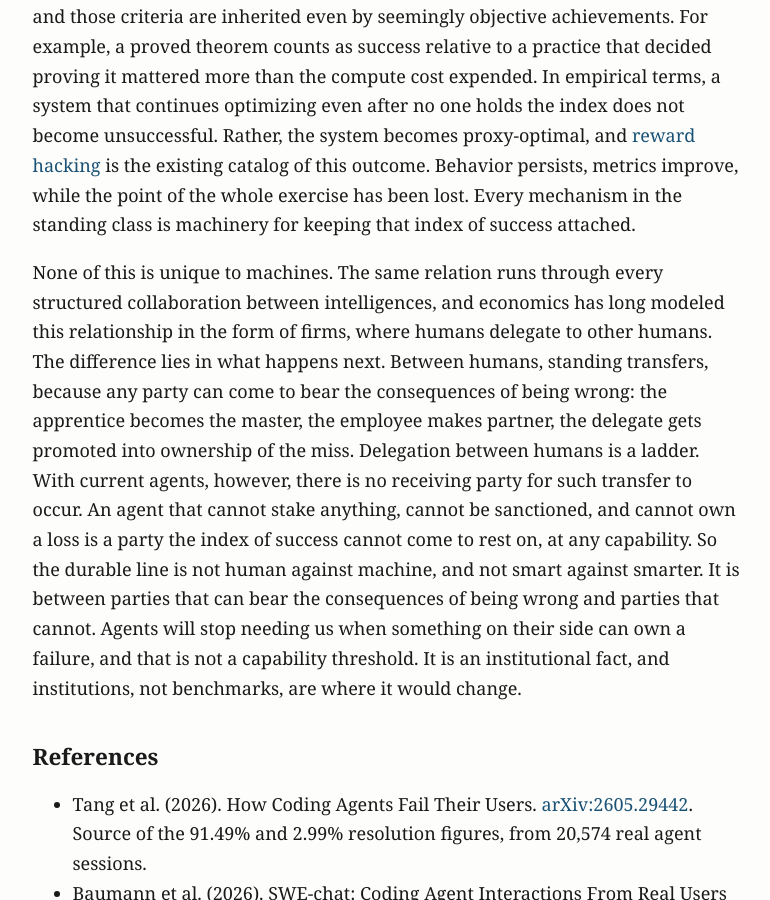
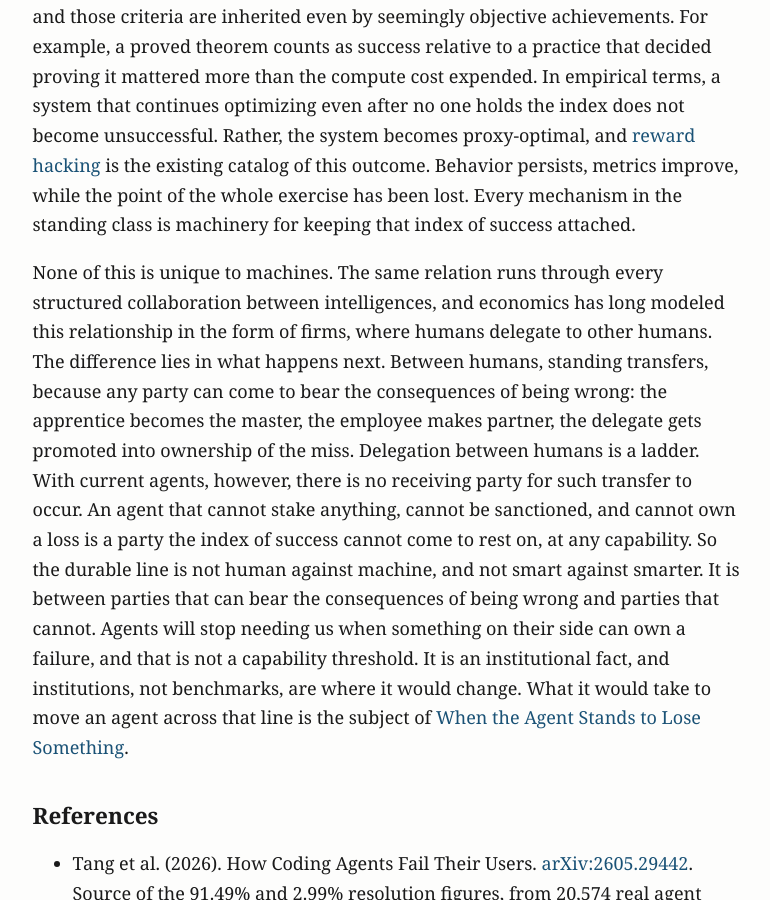
Before and after one commit to MajorLift/blog, a Jekyll site: the page built from _posts/2026-07-24-when-if-ever-agents-stop-needing-us.md, in a window 1280 px wide and 900 px high, scrolled down 10076 px. Shown: the whole window, without its empty margins (252-1022 px from the left). Built offline with Jekyll 4.4.1, drawn with Linux system fonts in a browser that asks for light colours.

Commit message:
Close the essay with a cross-link to the loss-bearing companion piece
The final paragraph asserts that no current agent can own a loss
without arguing it. The companion essay carries that argument, so the
closer now points there.

Claude-Session: https://claude.ai/code/session_01QzrpuaaxiGyPWbFKHggd8b

```diff
--- a/_posts/2026-07-24-when-if-ever-agents-stop-needing-us.md
+++ b/_posts/2026-07-24-when-if-ever-agents-stop-needing-us.md
@@ -90,7 +90,7 @@ The same measurement bears on a named policy argument. Brynjolfsson calls the in
 
 There is a last reason the title question cannot be answered with a date. Asked in full, it is whether agents will stop needing humans in order to operate successfully, and the word carrying the weight is "successfully." Success is not a property that can be intrinsic to a system. Success is indexed to the purposes of a specific party, and those criteria are inherited even by seemingly objective achievements. For example, a proved theorem counts as success relative to a practice that decided proving it mattered more than the compute cost expended. In empirical terms, a system that continues optimizing even after no one holds the index does not become unsuccessful. Rather, the system becomes proxy-optimal, and [reward hacking](https://arxiv.org/abs/1606.06565) is the existing catalog of this outcome. Behavior persists, metrics improve, while the point of the whole exercise has been lost. Every mechanism in the standing class is machinery for keeping that index of success attached.
 
-None of this is unique to machines. The same relation runs through every structured collaboration between intelligences, and economics has long modeled this relationship in the form of firms, where humans delegate to other humans. The difference lies in what happens next. Between humans, standing transfers, because any party can come to bear the consequences of being wrong: the apprentice becomes the master, the employee makes partner, the delegate gets promoted into ownership of the miss. Delegation between humans is a ladder. With current agents, however, there is no receiving party for such transfer to occur. An agent that cannot stake anything, cannot be sanctioned, and cannot own a loss is a party the index of success cannot come to rest on, at any capability. So the durable line is not human against machine, and not smart against smarter. It is between parties that can bear the consequences of being wrong and parties that cannot. Agents will stop needing us when something on their side can own a failure, and that is not a capability threshold. It is an institutional fact, and institutions, not benchmarks, are where it would change.
+None of this is unique to machines. The same relation runs through every structured collaboration between intelligences, and economics has long modeled this relationship in the form of firms, where humans delegate to other humans. The difference lies in what happens next. Between humans, standing transfers, because any party can come to bear the consequences of being wrong: the apprentice becomes the master, the employee makes partner, the delegate gets promoted into ownership of the miss. Delegation between humans is a ladder. With current agents, however, there is no receiving party for such transfer to occur. An agent that cannot stake anything, cannot be sanctioned, and cannot own a loss is a party the index of success cannot come to rest on, at any capability. So the durable line is not human against machine, and not smart against smarter. It is between parties that can bear the consequences of being wrong and parties that cannot. Agents will stop needing us when something on their side can own a failure, and that is not a capability threshold. It is an institutional fact, and institutions, not benchmarks, are where it would change. What it would take to move an agent across that line is the subject of [When the Agent Stands to Lose Something](https://jongsun.dev/when-the-agent-stands-to-lose-something/).
 
 ## References
 
```
